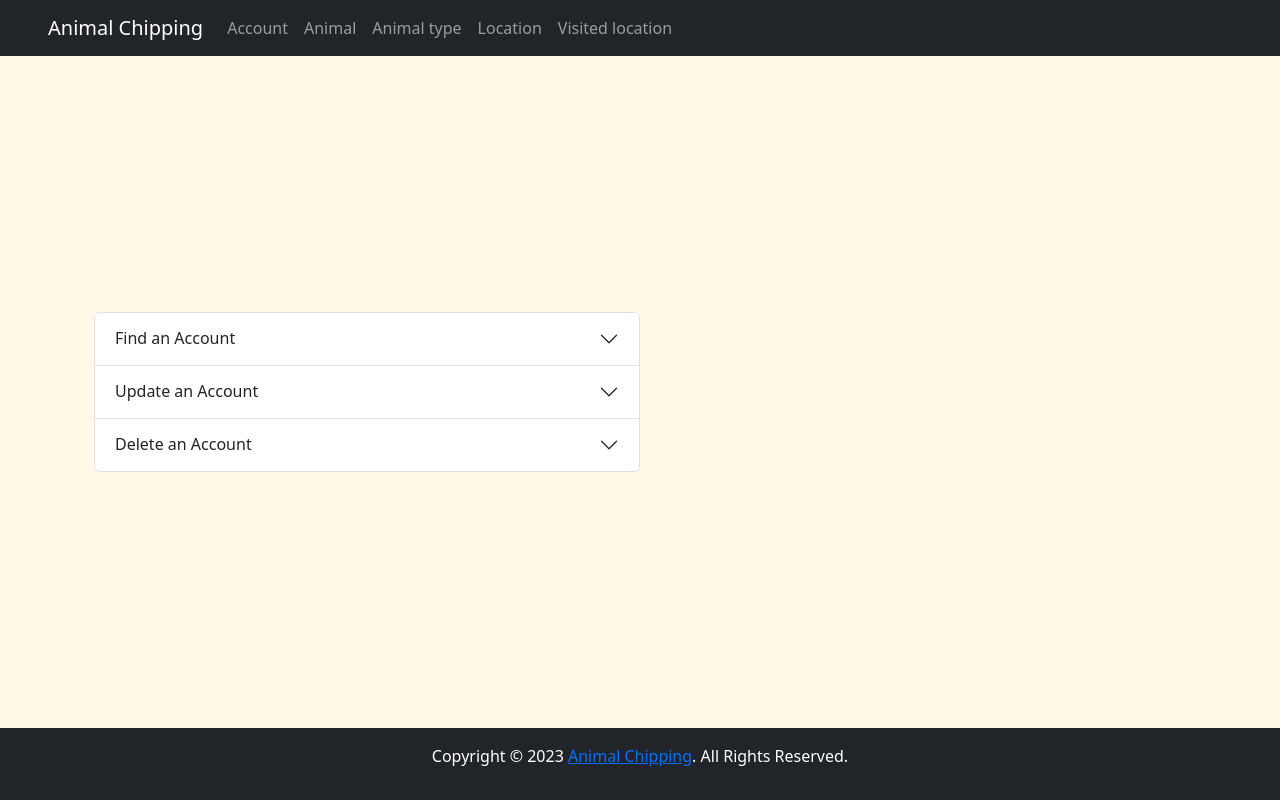
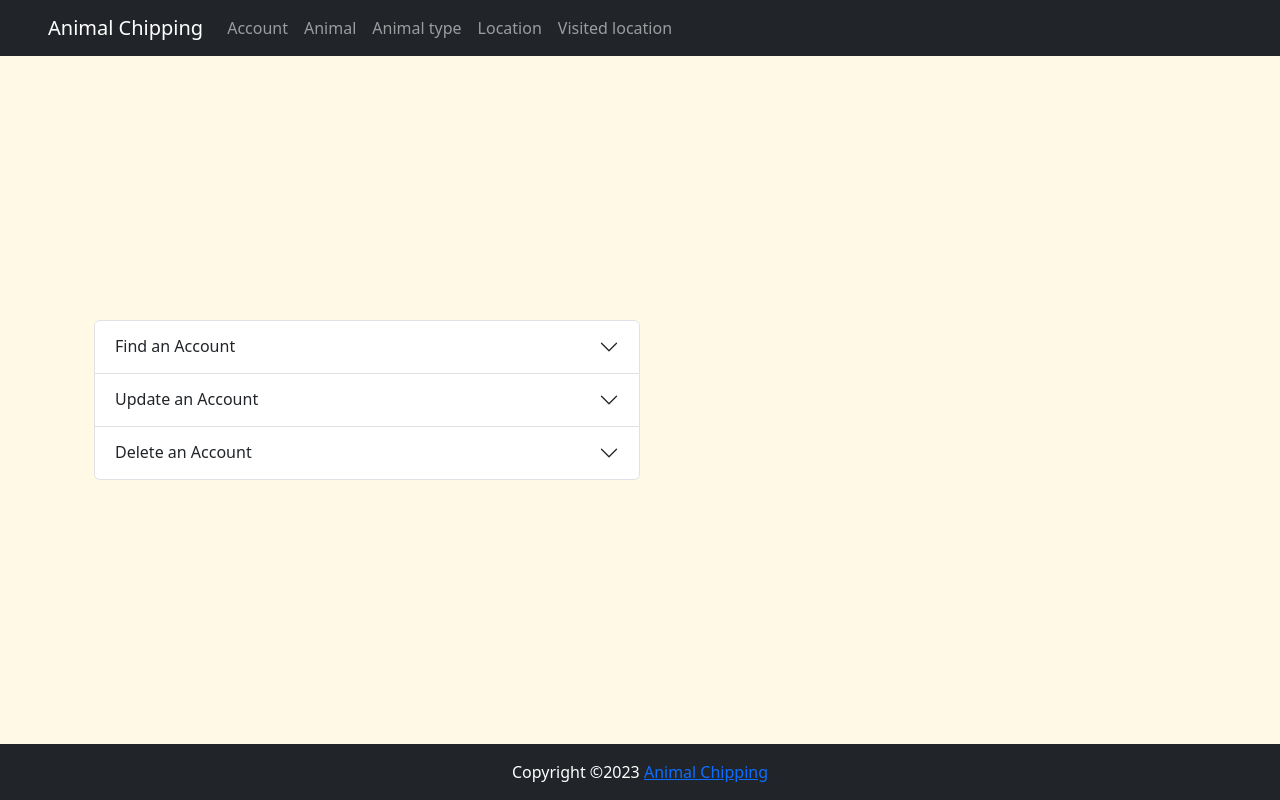
Before and after one commit to krios2146/animal-chipping-api, an Angular app in the folder animal-chipping-front/: page /account in a window 1280 px wide. Built offline with nearby package versions, Linux system fonts and the light colour scheme.

Commit message:
chore: shorten the footer

```diff
--- a/animal-chipping-front/src/app/app.component.html
+++ b/animal-chipping-front/src/app/app.component.html
@@ -33,7 +33,5 @@
 
 <!-- Footer -->
 <footer class="bg-dark text-white text-center p-3 mt-5">
-  <p>Copyright © 2023
-    <a href="/home">Animal Chipping</a>. All Rights Reserved.
-  </p>
+  <span>Copyright ©2023 <a href="/home">Animal Chipping</a></span>
 </footer>
```
